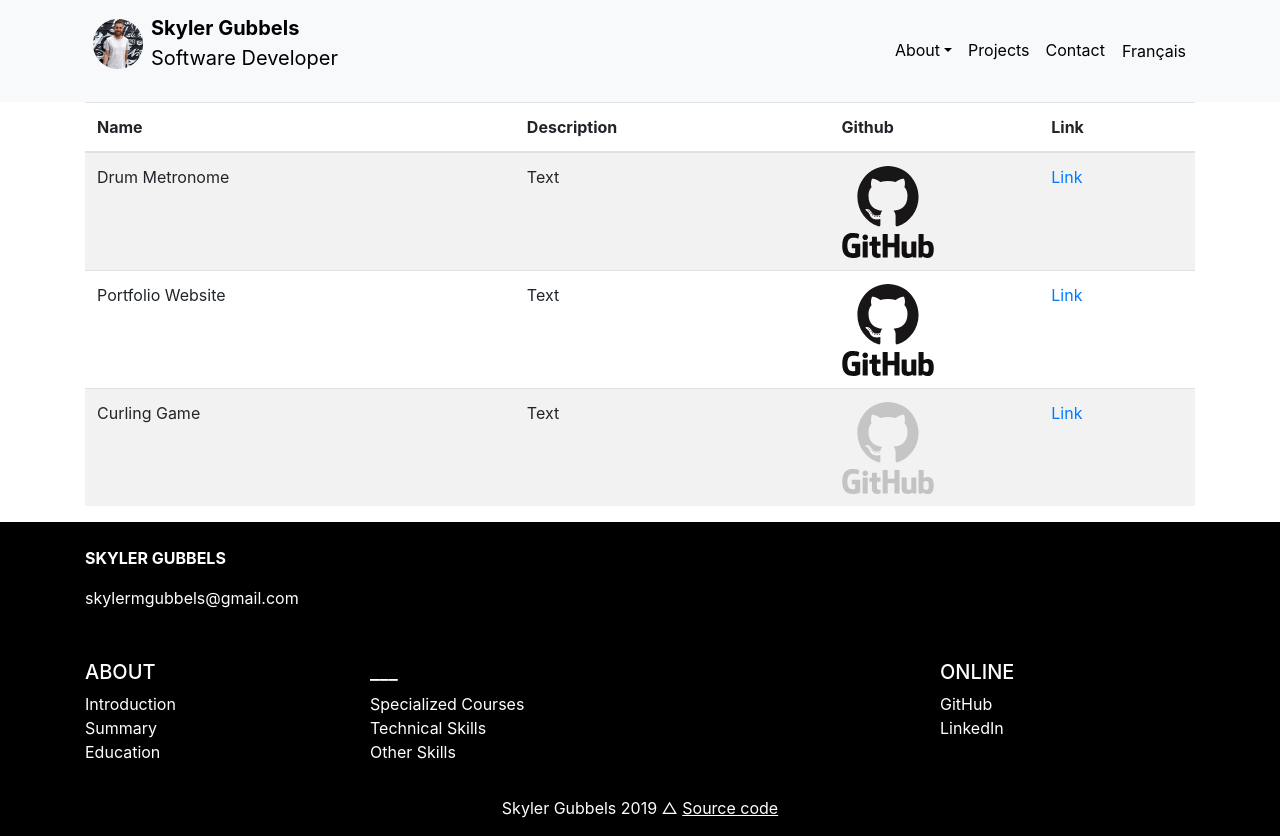
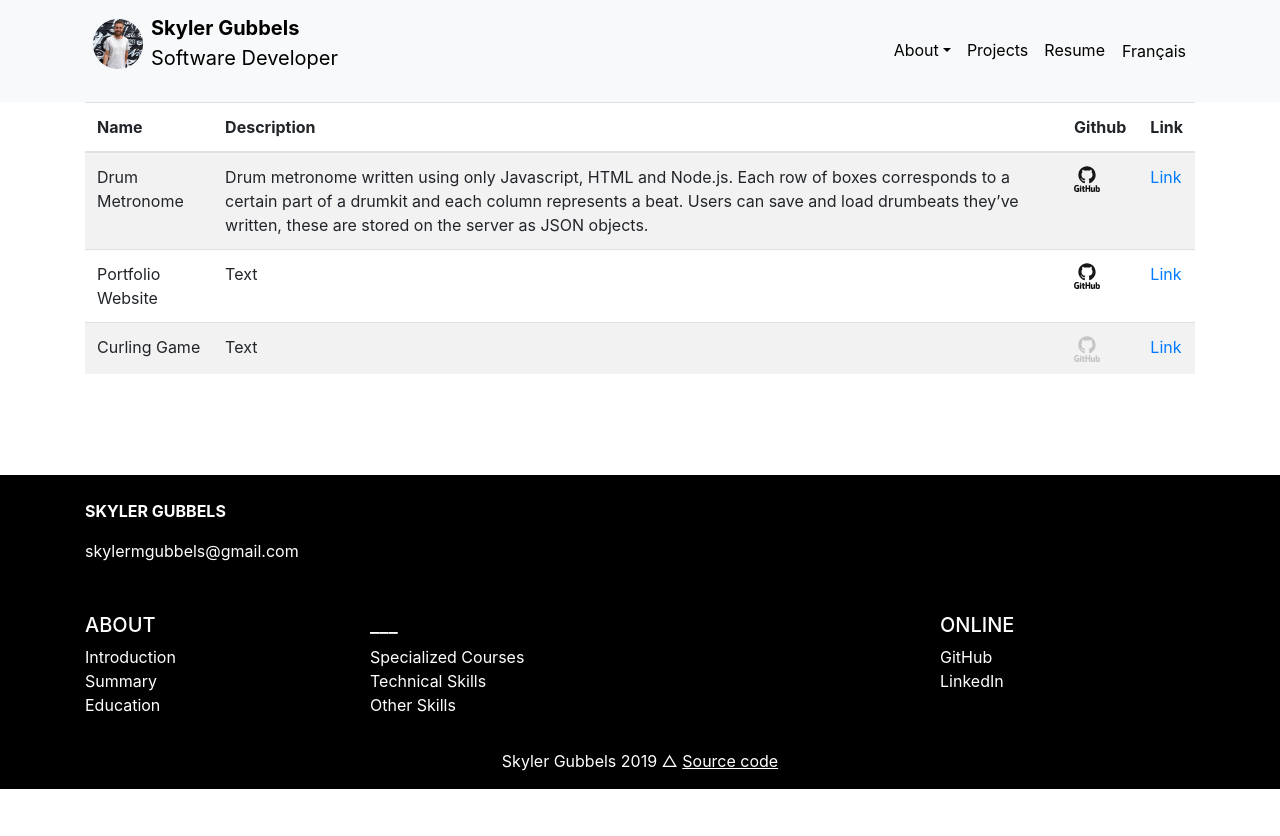
Before and after one commit to SkylerGubbels/skylerWebsite, a React (Create React App) app: page /projects in a window 1280 px wide. After the commit the page ends 800 px from the top, so only its background shows below. Built offline with nearby package versions, Linux system fonts and the light colour scheme.

Commit message:
Removed contact component, added english text to DrumMetronome project

```diff
--- a/src/App.js
+++ b/src/App.js
@@ -2,7 +2,6 @@ import React, {Component} from 'react';
 import './App.css';
 import {Route, Switch, Redirect} from "react-router-dom";
 import AboutPage from './components/aboutpage';
-import ContactPage from './components/contactpage';
 import ProjectsPage from './components/projectspage';
 import * as englishFile from './resources/englishText';
 import * as frenchFile from './resources/frenchText';
@@ -36,7 +35,6 @@ class App extends Component {
     <React.Fragment>
       <Switch>
         <Route path="/about" component={() => <AboutPage language={language} onLanguageChange={this.handleLanguageChange} textFile={textFile}/>}/>
-        <Route path="/contact" component={() => <ContactPage language={language} onLanguageChange={this.handleLanguageChange} textFile={textFile}/>}/>
         <Route path="/projects" component={() => <ProjectsPage language={language} onLanguageChange={this.handleLanguageChange} textFile={textFile}/>}/>
         <Redirect from="/" exact to="/about"/>
       </Switch>
--- a/src/components/common/table.jsx
+++ b/src/components/common/table.jsx
@@ -25,11 +25,11 @@ class Table extends Component{
         if(item.image){
             // If we don't have a path, grey out the image
             if(item.path === "") {return <td key={index}><img className="tableImageNoLink" src={item.image} alt=""/></td>}
-            else { return<td key={index}><a href={item.path}><img className="tableImageWithLink" src={item.image} alt=""/></a></td>}
+            else { return<td key={index}><a href={item.path} target="_blank"><img className="tableImageWithLink" src={item.image} alt=""/></a></td>}
         }
 
         if(item.text){
-            return<td key={index}><a href={item.path}>{item.text}</a></td>
+            return<td key={index}><a href={item.path} target="_blank">{item.text}</a></td>
         }
 
         return<td key={index}>{item}</td>
--- a/src/components/contactpage.jsx
+++ b/src/components/contactpage.jsx
@@ -13,7 +13,7 @@ class ContactPage extends Component {
                     <NavBar language={language} onLanguageChange={onLanguageChange} imageHeight={0} navbarItems={textFile.getNavbarItems()} dropdownItems={textFile.getDropdownItems()}/>
                     <div className="container">
                     <h1 className="">Contact Me</h1>
-                    <EmailForm/>
+                    <EmailForm emailAddress='skylermgubbels@gmail.com'/>
                 </div></div>
                 <Footer className="footer" text={textFile.getDropdownItems()}/>
             </div>
--- a/src/components/navbar.jsx
+++ b/src/components/navbar.jsx
@@ -64,7 +64,11 @@ class NavBar extends Component {
 
           <NavbarDropdown textColor={textColor} dropdownItems={dropdownItems} path={this.path} onClick={this.props.onClick}/>
 
-          { navbarItems.map(i => {return (<li key={i.text}><NavLink className="nav-item nav-link navText" to={i.to}> <span style={{"color":textColor}}>{i.text}</span> </NavLink></li>)})}
+          { navbarItems.map(i =>
+              { if(i.to) { return (<li key={i.text}><NavLink className="nav-item nav-link navText" to={i.to}> <span style={{"color":textColor}}>{i.text}</span> </NavLink></li>)}
+                else if (i.href){return (<li key={i.text}><a className="nav-item nav-link navText" href={i.href} target="_blank"> <span style={{"color":textColor}}>{i.text}</span> </a></li>)}})
+          }
+
 
           <li>{(language === "french") && <button className="nav-item nav-link btn navText" onClick={() => onLanguageChange("english")}><span style={{"color":textColor}}>English</span></button>}</li>
           <li>{(language === "english") && <button className="nav-item nav-link btn navText" onClick={() => onLanguageChange("french")}><span style={{"color":textColor}}>Français </span></button>}</li>
--- a/src/components/projectspage.jsx
+++ b/src/components/projectspage.jsx
@@ -6,23 +6,15 @@ import github from "../resources/languageLogos/github-dark.svg"
 
 class ProjectsPage extends Component {
 
-    projects = {
-        headers: ["Name", "Description", "Github", "Link"],
-        data: [
-            {name: "Drum Metronome", description: "Text", github: {image: github, path: "https://github.com/SkylerGubbels/DrumMetronome"}, link: {text: "Link", path: "https://warm-badlands-54209.herokuapp.com/"}},
-            {name: "Portfolio Website", description: "Text", github: {image: github, path: "https://github.com/SkylerGubbels/skylerWebsite"}, link: {text: "Link", path: ""}},
-            {name: "Curling Game", description: "Text", github: {image: github, path: ""}, link: {text: "Link", path: ""}}
-
-        ]
-    }
 
     render() {
         const { language, onLanguageChange, textFile } = this.props;
+        const projects = textFile.getProjects();
         return (
             <div>
                 <div className="content"><NavBar language={language} onLanguageChange={onLanguageChange} imageHeight={0} navbarItems={textFile.getNavbarItems()} dropdownItems={textFile.getDropdownItems()}/>
                 <div className="container">
-                <Table className="table table-striped" content={this.projects}/>
+                <Table className="table table-striped" content={projects}/>
                 </div></div>
                 <Footer className="" text={textFile.getDropdownItems()}/>
             </div>
--- a/src/resources/englishText.jsx
+++ b/src/resources/englishText.jsx
@@ -1,4 +1,6 @@
 import React from "react"
+import pdf from '../resources/websiteResume.pdf';
+import github from "../resources/languageLogos/github-dark.svg"
 
 /** Becuase my website will support both english and french languages I have all the text and formatting
  *  saved in separate resource files that will be accessed depending on which language
@@ -80,5 +82,20 @@ export function getDropdownItems() {
 }
 
 export function getNavbarItems() {
-    return ([{text: "Projects", to:  "/projects"}, {text: "Contact", to:  "/contact", divider: true}]);
+    return ([{text: "Projects", to:  "/projects"}, {text: "Resume", href: pdf}]);
 }
+
+export function getProjects(){
+    return ({
+            headers: ["Name", "Description", "Github", "Link"],
+            data: [
+                {name: "Drum Metronome",
+                description: "Drum metronome written using only Javascript, HTML and Node.js. Each row of boxes corresponds to a certain part of a drumkit and each column represents a beat. Users can save and load drumbeats they’ve written, these are stored on the server as JSON objects.",
+                github: {image: github, path: "https://github.com/SkylerGubbels/DrumMetronome"}, link: {text: "Link", path: "https://warm-badlands-54209.herokuapp.com/"}},
+                {name: "Portfolio Website", description: "Text", github: {image: github, path: "https://github.com/SkylerGubbels/skylerWebsite"}, link: {text: "Link", path: ""}},
+                {name: "Curling Game", description: "Text", github: {image: github, path: ""}, link: {text: "Link", path: ""}}
+
+            ]
+        }
+    )
+}
--- a/src/resources/frenchText.jsx
+++ b/src/resources/frenchText.jsx
@@ -1,4 +1,6 @@
 import React from "react"
+import pdf from '../resources/websiteResume.pdf';
+import github from "../resources/languageLogos/github-dark.svg"
 
 /** Becuase my website will support both english and french languages I have all the text and formatting
  *  saved in separate resource files that will be accessed depending on which language
@@ -78,5 +80,20 @@ export function getDropdownItems() {
 }
 
 export function getNavbarItems() {
-    return ([{text: "Projets", to:  "/projects"}, {text: "Contact", to:  "/contact", divider: true}]);
+    return ([{text: "Projets", to:  "/projects"}, {text: "CV", href:  pdf, divider: true}]);
 }
+
+export function getProjects(){
+    return ({
+            headers: ["Nom", "Description", "Github", "Link"],
+            data: [
+                {name: "Drum Metronome",
+                description: "Francais",
+                github: {image: github, path: "https://github.com/SkylerGubbels/DrumMetronome"}, link: {text: "Link", path: "https://warm-badlands-54209.herokuapp.com/"}},
+                {name: "Portfolio Website", description: "Text", github: {image: github, path: "https://github.com/SkylerGubbels/skylerWebsite"}, link: {text: "Link", path: ""}},
+                {name: "Curling Game", description: "Text", github: {image: github, path: ""}, link: {text: "Link", path: ""}}
+
+            ]
+        }
+    )
+}
```
Also changed, not shown: src/App.css (line endings or trailing spaces), 1 other file (tests, documents, lock files or other folders).
